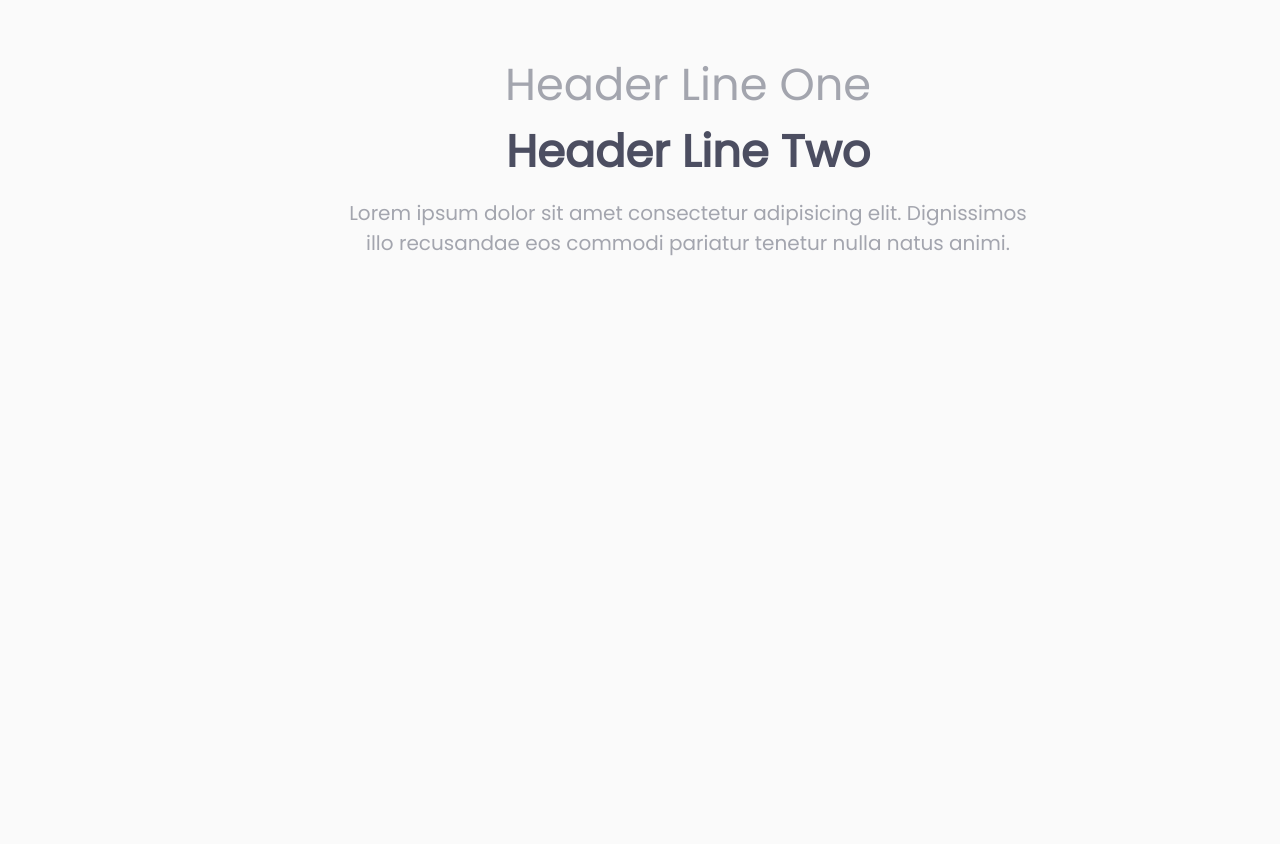
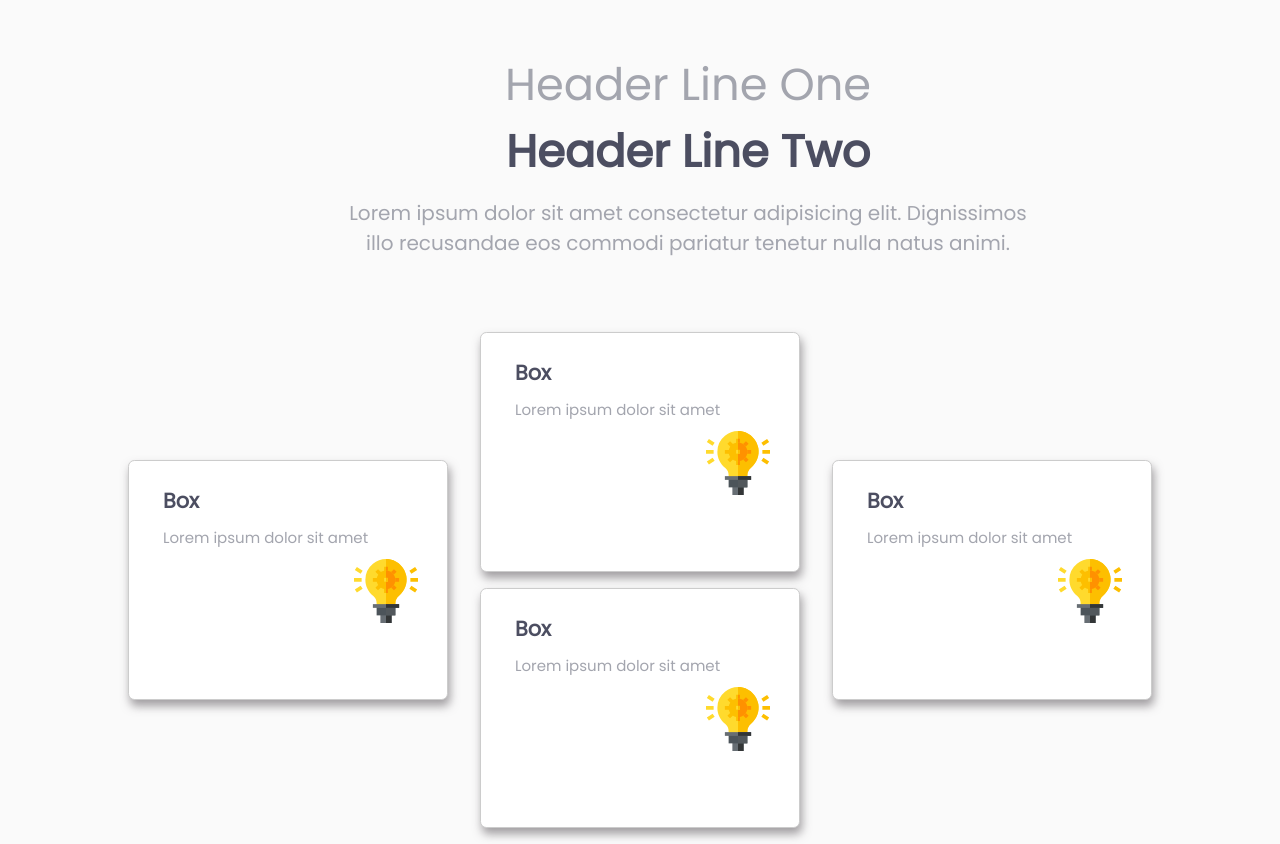
Before and after one commit to magbello157/react-workout, a React (Create React App) app in the folder four-card-feature/: page / in a window 1280 px wide. Before the commit the page ends 800 px from the top, so only its background shows below. Built offline with nearby package versions, Linux system fonts and the light colour scheme.

Commit message:
add card component and section

```diff
--- a/four-card-feature/src/App.js
+++ b/four-card-feature/src/App.js
@@ -1,12 +1,25 @@
 import React, { Component } from 'react';
 import './App.css';
 import PageHead from './components/PageHead';
+import Card from './components/Card';
 
 class App extends Component {
   render() {
     return (
       <div>
         <PageHead />
+        <div className="card-section">
+          <div>
+            <Card />
+          </div>
+          <div>
+            <Card />
+            <Card />
+          </div>
+          <div>
+            <Card />
+          </div>
+        </div>
       </div>
     );
   }
--- /dev/null
+++ b/four-card-feature/src/components/Card.js
@@ -0,0 +1,57 @@
+import React, { Component } from 'react';
+import styled from 'styled-components';
+import image from '../images/icon-karma.svg';
+
+const Box = styled.div`
+  background: #fff;
+  border: 1px solid #ccc;
+  padding: 1.5rem;
+  margin: 1rem;
+  margin-top: 2;
+  width: 20rem;
+  height: 15rem;
+  border-radius: 0.4rem;
+  box-shadow: 2px 6px 10px 0px rgba(82,75,82,0.53);
+`;
+
+const Title = styled.h3`
+  font-size: 1.3rem;
+  font-weight: 600;
+  color: hsl(234, 12%, 34%);
+  text-align: left;
+  padding-left: 10px;
+`;
+
+const Body = styled.p`
+  color: hsl(229, 6%, 66%);
+  font-size: 15px;
+  font-weight: 200;
+  padding: 10px;
+  text-align: left;
+`;
+
+const Icon = styled.img`
+  float: right;
+  margin-right: 5px;
+`;
+
+class Card extends Component {
+
+  static defaultProps = {
+    title: 'Box',
+    body: 'Lorem ipsum dolor sit amet',
+    image: image
+  }
+
+  render() {
+    return (
+      <Box>
+        <Title>{this.props.title}</Title>
+        <Body>{this.props.body}</Body>
+        <Icon src={this.props.image} alt={this.props.alt} />
+      </Box>
+    );
+  }
+}
+
+export default Card;
--- a/four-card-feature/src/index.css
+++ b/four-card-feature/src/index.css
@@ -20,3 +20,9 @@ p {
   font-weight: 200;
   padding: 10px;
 }
+
+.card-section {
+  display: flex;
+  flex-direction: row;
+  align-items: center;
+}
```
